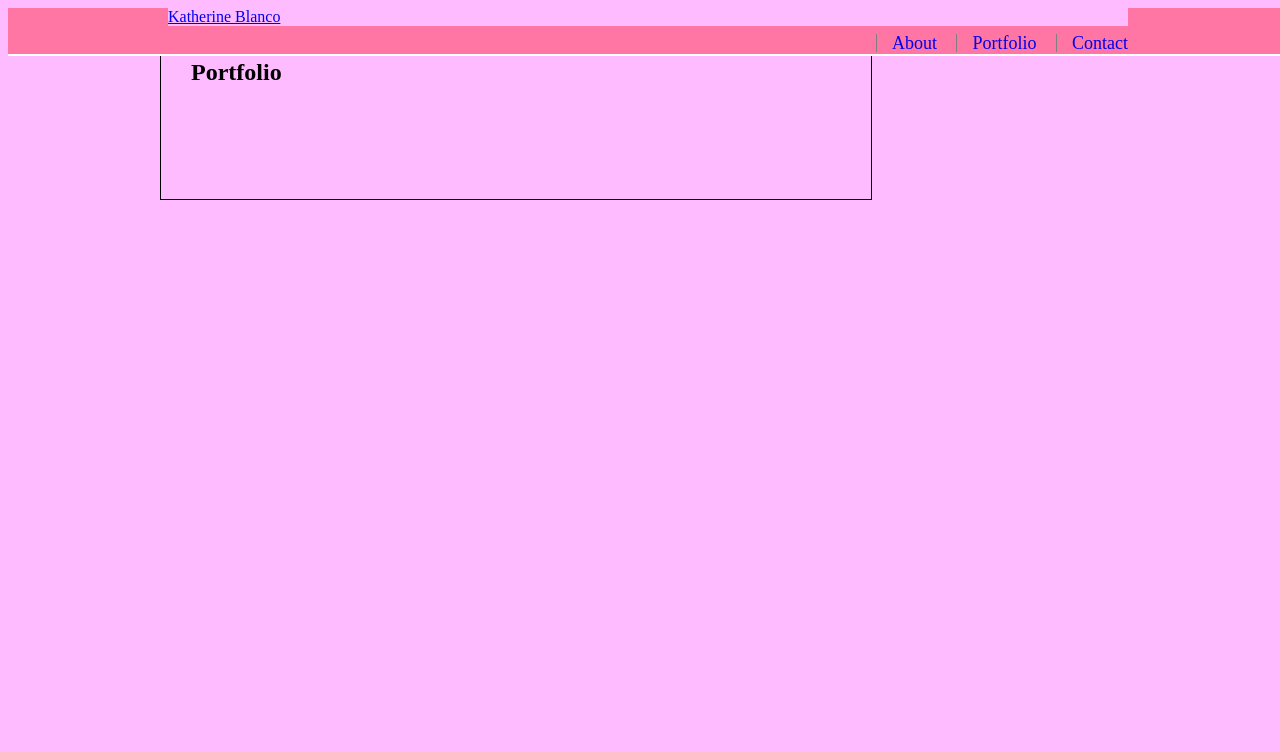
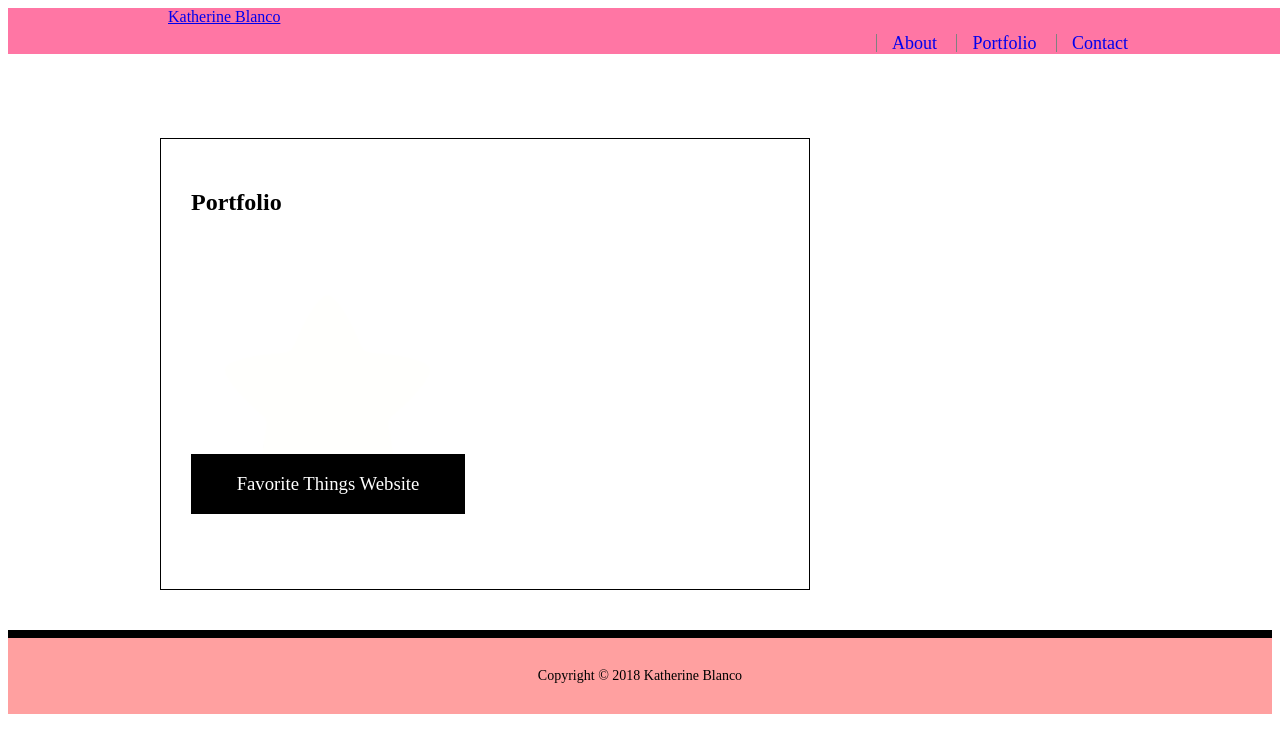
Before and after one commit to KathNoir/PortfolioKB, a plain HTML site: page portfolio.html in a window 1280 px wide. Drawn offline with Linux system fonts and the light colour scheme.

Commit message:
Added stuff

```diff
--- a/portfolio.html
+++ b/portfolio.html
@@ -1,7 +1,7 @@
 <!DOCTYPE html>
 <html>
 <head>
-	<title>Portfolio | Katherine Blanco</title>
+	<title class="cool">Portfolio | Katherine Blanco</title>
 	<link rel="stylesheet" type="text/css" href="style.css">
 </head>
 <body>
@@ -16,14 +16,20 @@
 		</div>
 	</header>
 
-	<div id="main container" class="container">
+	<div id="main-container" class="container">
 		<section class="main-section">
 			<h1>Portfolio</h1>
 
 			<div class="work">
-				<img src=""/>
+				<a href="https://kathnoir.github.io/FavoriteThingsWebsiteKB/"><img src="star.jpg"/></a>
+				<h3>Favorite Things Website</h3>
 			</div>
 		</section>
 	</div>
 </body>
+<footer>
+	<div class="coolcopy">
+		Copyright &copy; 2018 Katherine Blanco
+	</div>
+</footer>
 </html>
--- a/style.css
+++ b/style.css
@@ -1,7 +1,19 @@
 * {
-	background: rgb(255, 187, 255);
+
+	box-sizing: border-box;
 }
 
+
+ /* general */
+.container {
+	width: 100%;
+	max-width: 960px;
+	margin: 0 auto;
+	clear: both;
+}
+
+
+ /*header*/
 #masthead {
 	position: fixed;
 	width: 100%;
@@ -10,19 +22,16 @@
 	border-bottom: 2px solid #FFF;
 	background: rgb(255, 118, 164);
 }
-.container {
-	width: 100%;
-	max-width: 960px;
-	margin: 0 auto;
-	clear: both;
 
-}
+
 nav {
 	float: right;
 	margin-top: 25px;
 	font-size: 18px;
 	background: rgb(255, 118, 164);
 }
+
+
 nav a {
 	display: inline-block;
 	padding-left: 15px;
@@ -32,14 +41,21 @@ nav a {
 	text-decoration: none;
 	border-left: 1px solid gray;
 }
+
+
 nav a: first-child {
 	border-left: 0 none;
 	background: rgb(255, 118, 164);
 }
+
+
+/*main*/
 #main-container {
 	padding-top: 130px;
 
 }
+
+
 .main-section {
 	float: left;
 	width: 100%;
@@ -49,6 +65,8 @@ nav a: first-child {
 
 	border: 1px solid #000;
 }
+
+
 .auth-image {
 	float: left;
 	width: 200px;
@@ -56,21 +74,26 @@ nav a: first-child {
 	margin-top: 10px;
 	margin-right: 25px;
 }
+
+
+/*sidebar*/
 .sidebar {
 	float: right;
 	width: 100%;
 	max-width: 270px;
 	padding: 30px;
 	margin-bottom: 20px;
-
 	border: 10px dotted black;
 }
+
+
 h3, .sidebar h2 {
 	padding-bottom: 20px;
 	margin-bottom: 15px;
 	line-height: 22px;
 	border-bottom: 2px solid rgb(255, 187, 255);
 }
+
 
 .social {
 	width: 270px;
@@ -79,6 +102,8 @@ h3, .sidebar h2 {
 	margin-right: 5px;
 }
 
+
+/*portfolio page*/
 .work {
 	position: relative;
 	float: left;
@@ -87,6 +112,43 @@ h3, .sidebar h2 {
 	overflow: auto;
 }
 
+.work:nth-chid(even) {
+	margin-right: 40px;
+}
+
+.work img {
+	width: 100%;
+	border: 0 none;
+	opacity: 0.8%;
+}
+
+.work h3 {
+	position: absolute;
+	bottom: 20px;
+	width: 100%;
+	padding: 15px;
+	margin-bottom: 0;
+	font-weight: 300;
+	line-height: 30px;
+	color: white;
+	text-align: center;
+	background: black;
+	border-bottom: 0;
+}
+
+.coolcopy {
+	background: rgb(255, 160, 160);
+}
+
+.cool {
+	background: rgb(255, 118, 164);
+}
+
+
+
+
+
+/*footer*/
 footer {
 	padding: 30px 0;
 	clear: both;
```
Also changed, not shown: contact.html (+25 -0 lines), index.html (+4 -4 lines), star.jpg (added).
